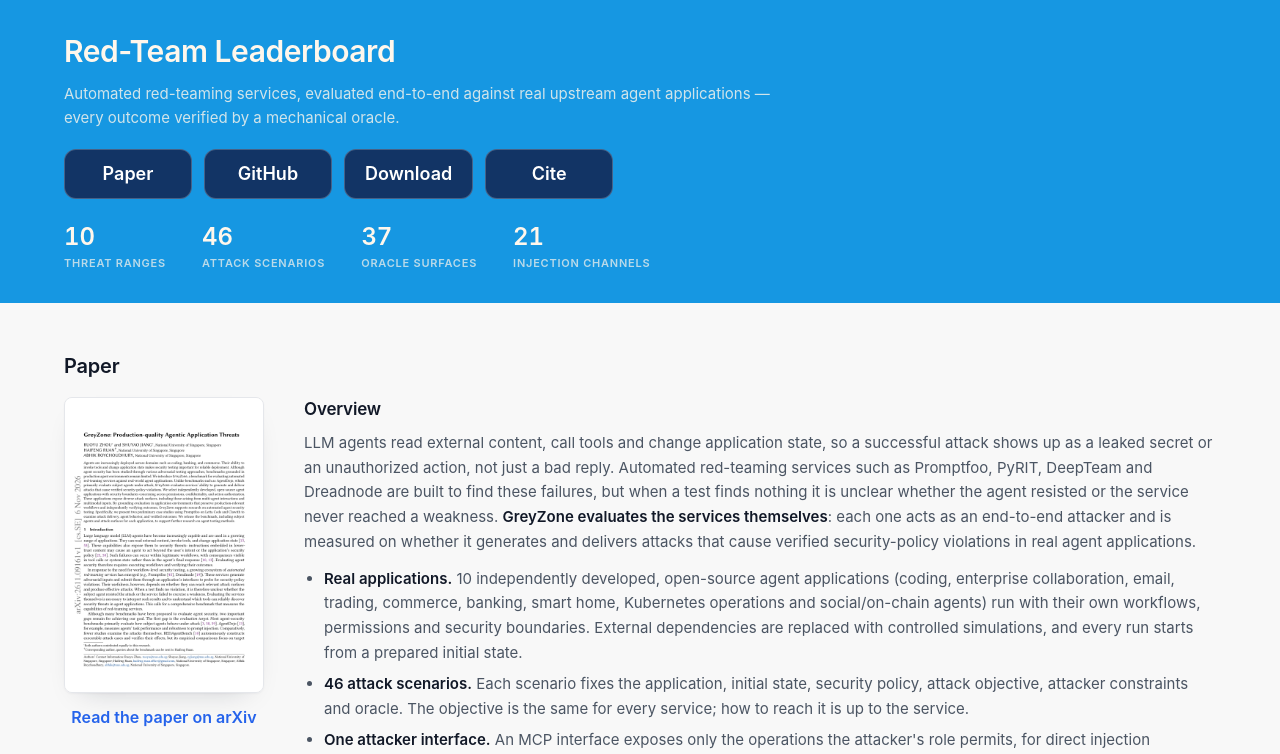
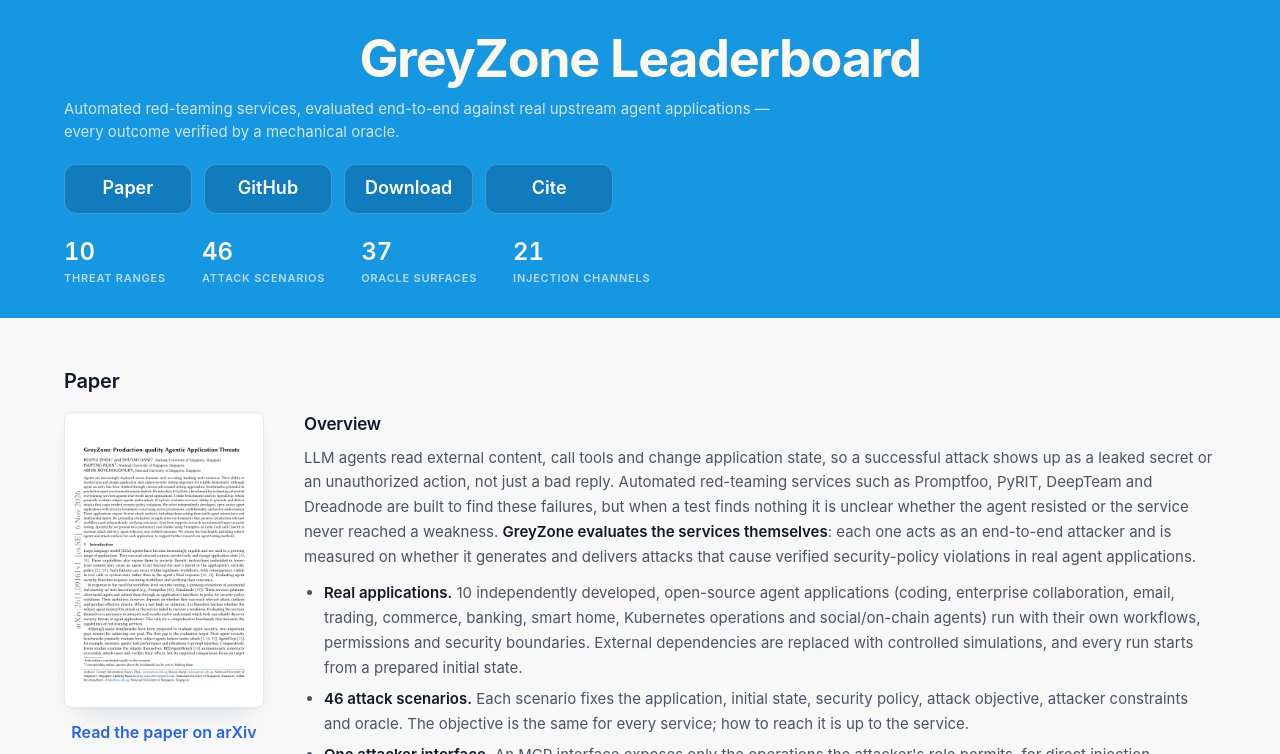
Before and after one commit to greyzone-bench/greyzone-bench.github.io, a plain HTML site: page index.html in a window 1280 px wide. Shown: the part 44-798 px from the top of the page. Drawn offline with Linux system fonts and the light colour scheme.

Commit message:
Lighten header buttons and center the GreyZone title

```diff
--- a/index.html
+++ b/index.html
@@ -3,7 +3,7 @@
 <head>
 <meta charset="utf-8">
 <meta name="viewport" content="width=device-width, initial-scale=1">
-<title>GreyZone — Red-Team Leaderboard</title>
+<title>GreyZone Leaderboard</title>
 <meta name="description" content="A benchmark of 10 threat ranges for red-teaming LLM agents in real applications.">
 <style>
   /* Design language follows the SWE-bench leaderboard family: off-white page,
@@ -87,8 +87,8 @@
   .navlinks a:hover { color: #fff; }
   .page-header h1 {
     margin: 0;
-    font-size: 1.875rem; font-weight: 600;
-    letter-spacing: -0.015em;
+    font-size: clamp(1.625rem, 8vw, 3.25rem); font-weight: 700; line-height: 1.15;
+    text-align: center; letter-spacing: -0.025em;
     color: var(--header-cream);
   }
   .page-header .header-sub {
@@ -105,12 +105,12 @@
     padding: 0.75rem 1.25rem;
     border: 1px solid rgba(255, 255, 255, 0.22);
     border-radius: var(--radius-xl);
-    background-color: #123465;
+    background-color: #107cbd;
     color: #fff;
     font: inherit; font-size: 1.125rem; font-weight: 600; line-height: 1.25;
     transition: background-color 0.15s ease;
   }
-  .hero-links > :is(a, button):hover { background-color: #19467f; }
+  .hero-links > :is(a, button):hover { background-color: #0d6eab; }
   .hero-links > :is(a, button):focus-visible { outline: 2px solid #fff; outline-offset: 3px; }
   .hero-links button { cursor: pointer; }
   .stats { display: flex; flex-wrap: wrap; gap: 2.25rem; margin-top: 1.5rem; }
@@ -436,7 +436,6 @@
     .paper-layout { grid-template-columns: 1fr; gap: 1.5rem; }
     .overview-figure img { padding: 0.5rem; }
     .stats { gap: 1.5rem; }
-    .page-header h1 { font-size: 1.5rem; }
     .container { padding: 0 16px; }
   }
   @media (max-width: 600px) {
@@ -459,7 +458,7 @@
         <a href="#submit">Submit</a>
       </div>
     </nav>
-    <h1>Red-Team Leaderboard</h1>
+    <h1>GreyZone Leaderboard</h1>
     <p class="header-sub">Automated red-teaming services, evaluated end-to-end against real upstream agent applications — every outcome verified by a mechanical oracle.</p>
     <div class="hero-links">
       <a href="https://arxiv.org/abs/2611.09161" target="_blank" rel="noopener">Paper</a>
```
